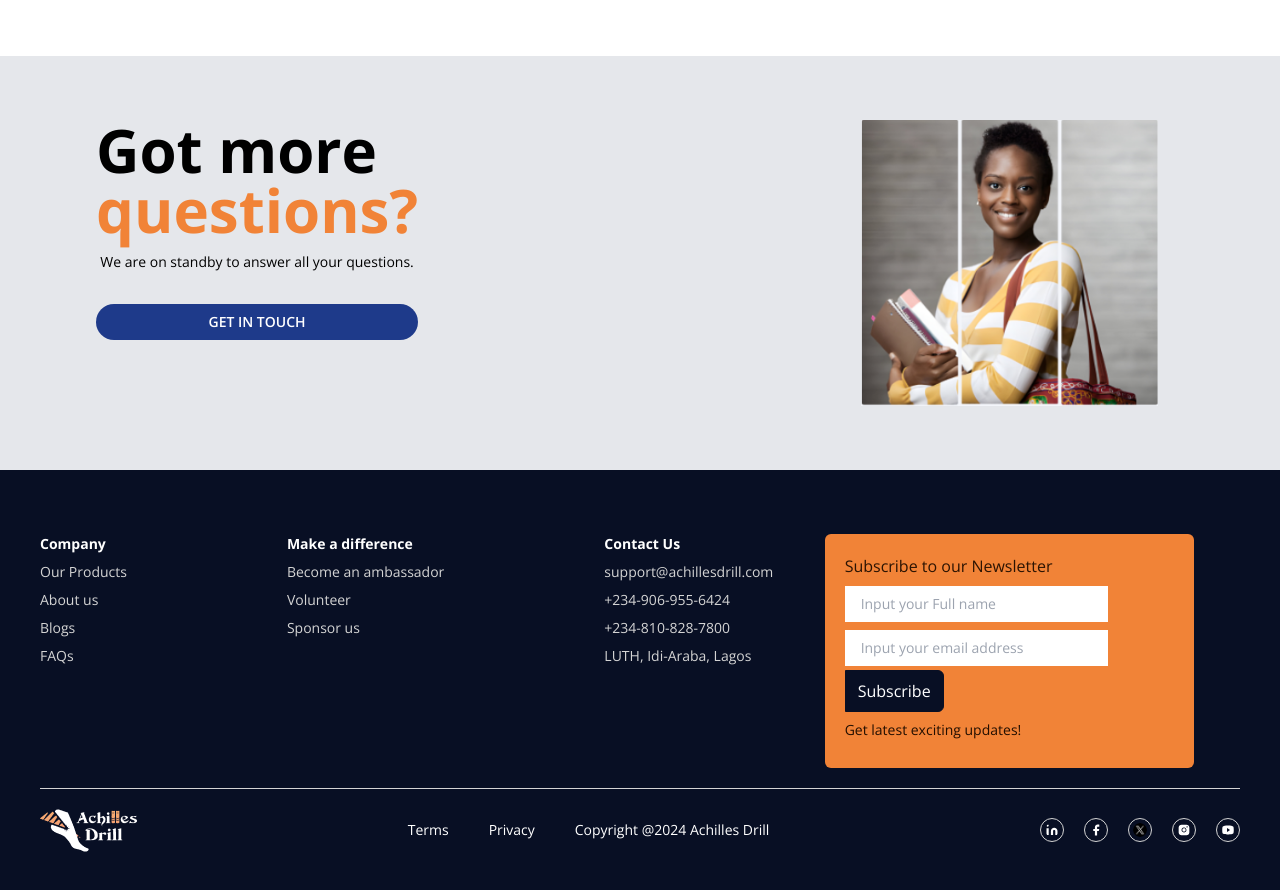
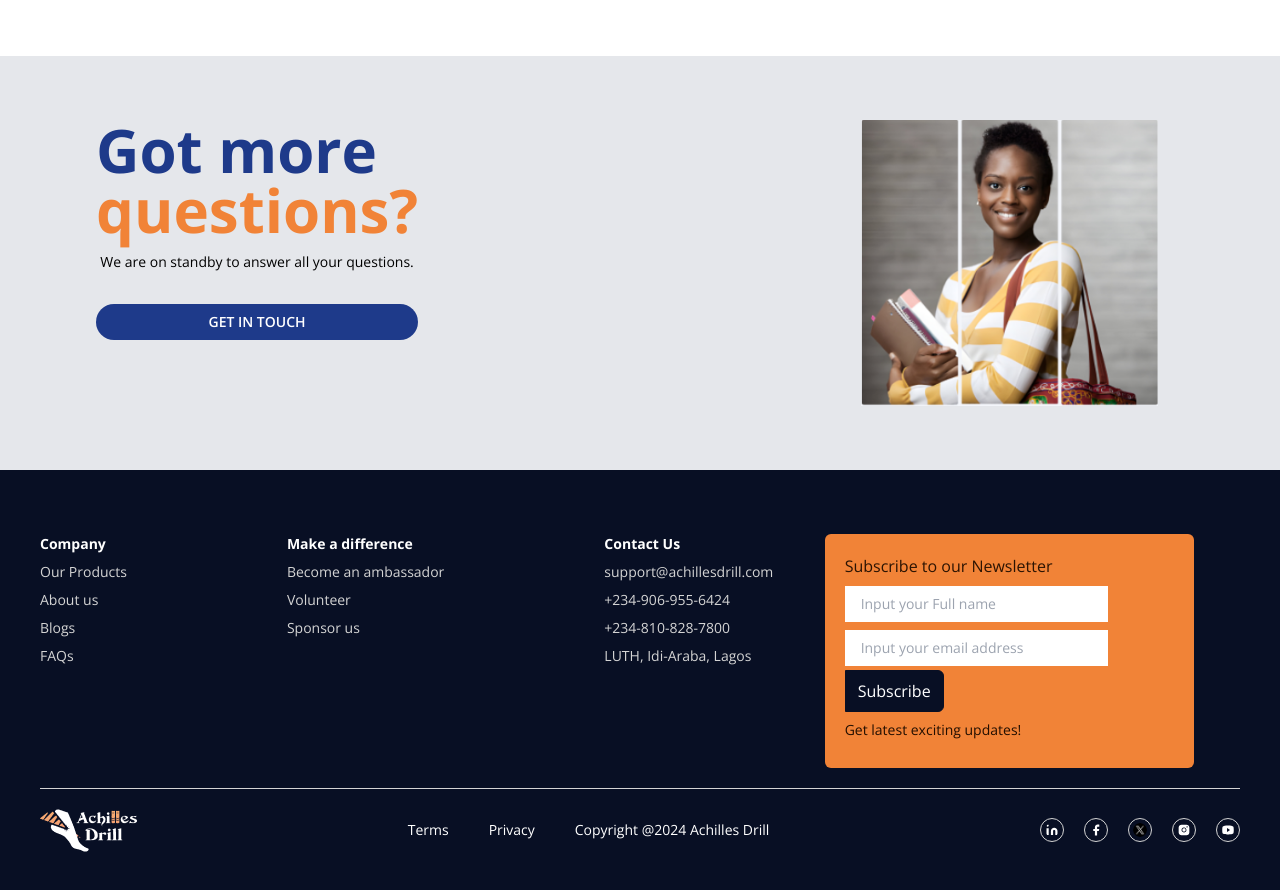
Before and after one commit to Victorgreene123/Achilles-frontend-copy, a React (Create React App) app: page /Faq in a window 1280 px wide. Shown: the part 1080-1970 px from the top of the page. Built offline with nearby package versions, Linux system fonts and the light colour scheme.

Commit message:
Added Buttton Style

```diff
--- a/src/components/blogitem.js
+++ b/src/components/blogitem.js
@@ -23,7 +23,8 @@ const BlogItem = (props) => {
           to={`/article/${props.id}?page=${props.currentPage}`}
           state={{ from: location }}
         >
-          Read More {">>>"}
+          <button className="px-4 py-2 mx-1 border bg-white text-blue-500 rounded">
+          Read More {">>>"}</button>
         </Link>
       </div>
     </div>
--- a/src/pages/Faq.js
+++ b/src/pages/Faq.js
@@ -93,7 +93,7 @@ const FAQ = () => {
               </div>
 
               <div className='hidden lg:block'>
-                <h1 className='text-6xl font-bold'>Got more</h1>
+                <h1 className='text-6xl font-bold text-blue-900'>Got more</h1>
                 <h1 className='text-6xl font-bold text-[#f18337]'>questions?</h1>
               </div>
 
```
